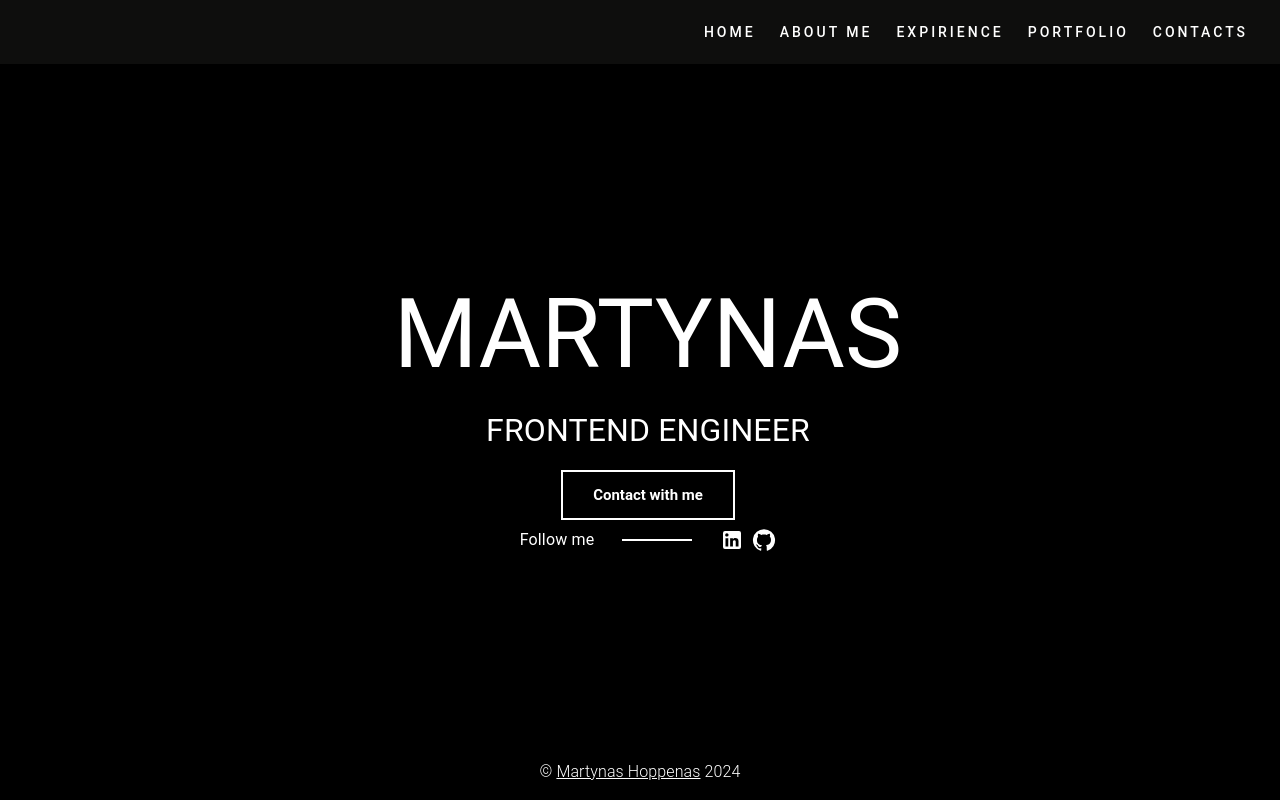
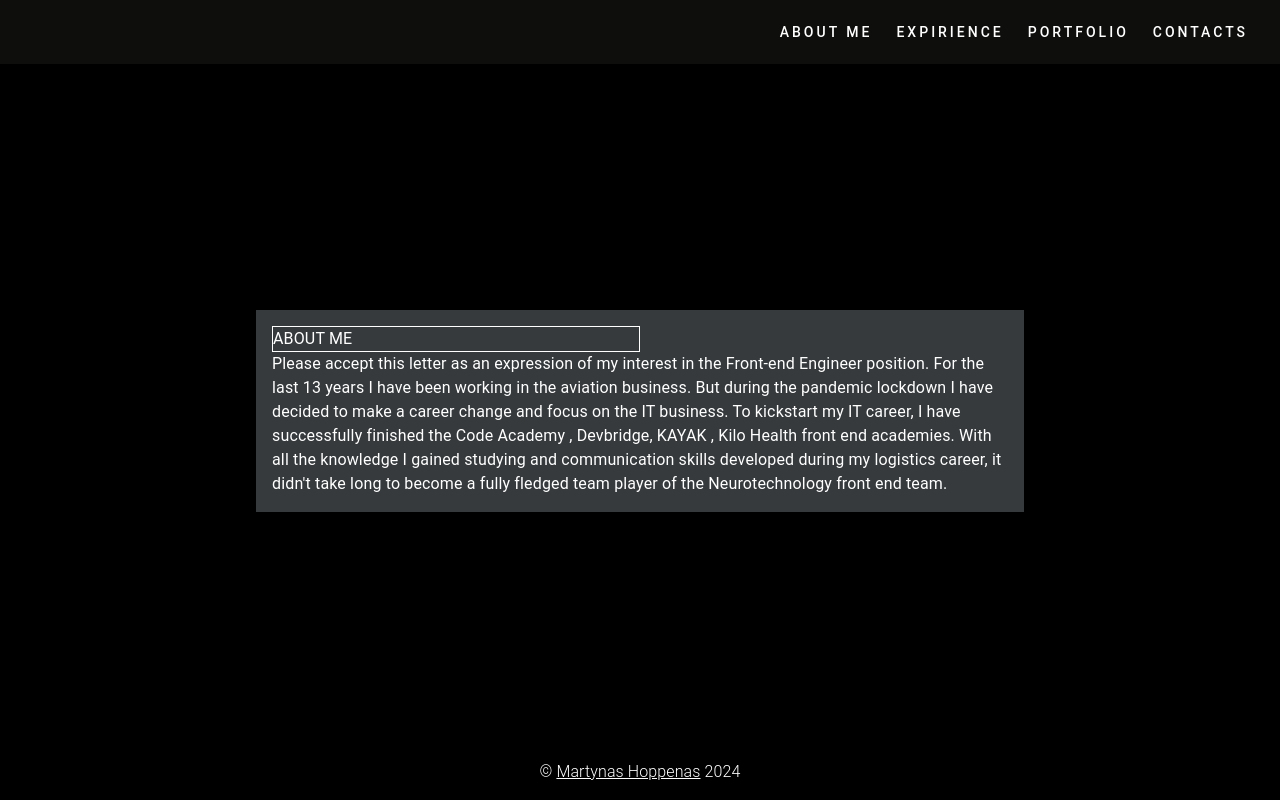
Before and after one commit to Hoppenas/mh-codes, a React (Create React App) app: page / in a window 1280 px wide. Built offline with nearby package versions, Linux system fonts and the light colour scheme.

Commit message:
remove homepage

```diff
--- a/src/App.tsx
+++ b/src/App.tsx
@@ -13,8 +13,8 @@ function App() {
     <BrowserRouter>
       <Routes>
         <Route path="/" element={<Layout />}>
-          <Route index element={<HomePage />} />
-          <Route path="aboutMe" element={<AboutMePage />} />
+          <Route index element={<AboutMePage />} />
+          {/* <Route path="aboutMe" element={<AboutMePage />} /> */}
           <Route path="expirience" element={<ExpiriencePage />} />
           <Route path="portfolio" element={<PortfolioPage />} />
           <Route path="setup" element={<SetupPage />} />
--- a/src/components/DrawerAppBar/DrawerAppBar.tsx
+++ b/src/components/DrawerAppBar/DrawerAppBar.tsx
@@ -25,8 +25,7 @@ interface Props {
 const drawerWidth = 240;
 
 const navItems = [
-  { name: "Home", route: "/" },
-  { name: "About me", route: "/aboutMe" },
+  { name: "About me", route: "/" },
   { name: "Expirience", route: "/expirience" },
   { name: "Portfolio", route: "/portfolio" },
   // { name: "Setup", route: "/setup" },
--- a/src/pages/AboutmePage.tsx
+++ b/src/pages/AboutmePage.tsx
@@ -18,31 +18,39 @@ const AboutMePage = () => {
       maxWidth="60%"
       margin="auto"
     >
-      {/* <Box
+      <Box
         padding={2}
         bgcolor="rgba(135, 145, 154, 0.4)"
         display="flex"
         flexDirection="row"
         gap={3}
       >
-        <Avatar
+        {/* <Avatar
           alt="Martynas Hoppenas"
           src={mhphoto}
           variant="rounded"
           sx={{ width: 200, height: 300 }}
-        />
-        <Typography>
-          Please accept this letter as an expression of my interest in the
-          Front-end Engineer position. For the last 13 years I have been working
-          in the aviation business. But during the pandemic lockdown I have
-          decided to make a career change and focus on the IT business. To
-          kickstart my IT career, I have successfully finished the Code Academy
-          , Devbridge, KAYAK , Kilo Health front end academies. With all the
-          knowledge I gained studying and communication skills developed during
-          my logistics career, it didn't take long to become a fully fledged
-          team player of the Neurotechnology front end team.
-        </Typography>
-      </Box> */}
+        /> */}
+        <Grid container>
+          <Grid xs={6} border={1}>
+            <Typography>ABOUT ME</Typography>
+          </Grid>
+          <Grid xs={12}>
+            <Typography>
+              Please accept this letter as an expression of my interest in the
+              Front-end Engineer position. For the last 13 years I have been
+              working in the aviation business. But during the pandemic lockdown
+              I have decided to make a career change and focus on the IT
+              business. To kickstart my IT career, I have successfully finished
+              the Code Academy , Devbridge, KAYAK , Kilo Health front end
+              academies. With all the knowledge I gained studying and
+              communication skills developed during my logistics career, it
+              didn't take long to become a fully fledged team player of the
+              Neurotechnology front end team.
+            </Typography>
+          </Grid>
+        </Grid>
+      </Box>
       {/* <Typography>
         My everyday tools are React, Typescript, Figma, GIT, REST APIs and daily
         communication with my and other team's developers, UI/UX designers and
@@ -69,7 +77,6 @@ const AboutMePage = () => {
         go... Do you want to build a snowman?* I would surely do! *Lyrics from
         movie Frozen.
       </Typography> */}
-      <CustomizedTimeline />
     </Grid>
   );
 };
```
